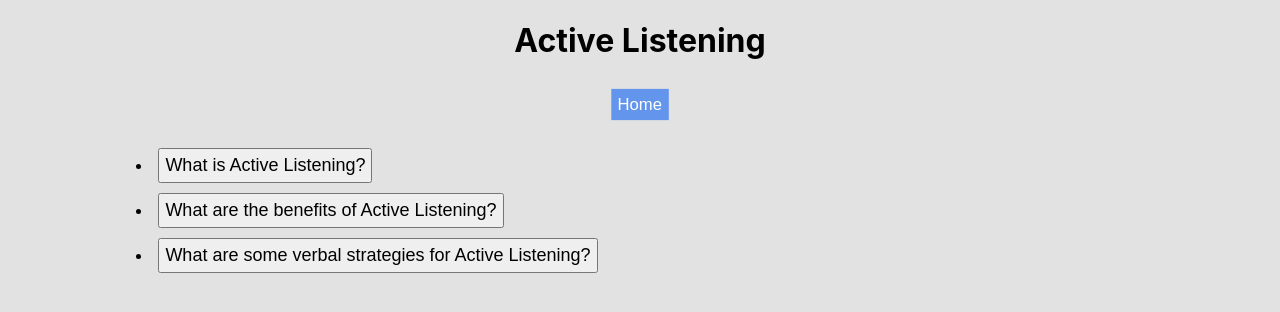
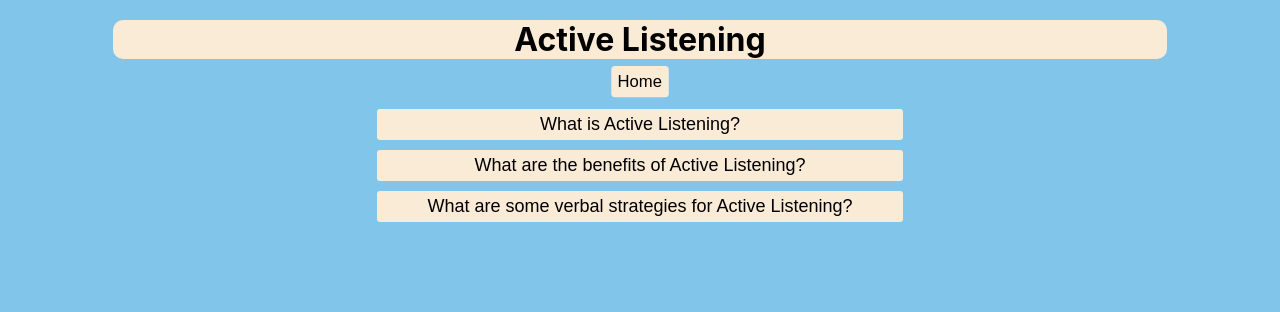
Before and after one commit to JorgePBrown/cceic-i, a React (Create React App) app: page / in a window 1280 px wide. Both pictures are taken after a click on the button "Learn". Shown: the top 312 px of the page. Built offline with nearby package versions, Linux system fonts and the light colour scheme.

Commit message:
implemented feedback given by teacher

```diff
--- a/src/App.css
+++ b/src/App.css
@@ -1,5 +1,5 @@
 body {
-  background-color: rgba(128, 128, 128, 0.226);
+  background-color: rgba(105, 185, 231, 0.829);
 }
 
 .App {
@@ -9,8 +9,30 @@ body {
 }
 
 button {
+  background-color: antiquewhite;
+  border-width: 0;
+  border-radius: 3px;
   padding: 5px;
   margin: 5px;
+}
+
+button:hover {
+  background-color: rgb(202, 193, 181);
+}
+
+.home {
+  text-align: center;
+}
+
+.home > h1 {
+  border-radius: 10px;
+  background-color: antiquewhite;
+  margin: 20px 0px 10px;
+}
+
+.home.button {
+  scale: 125%;
+  margin: 0 10px 10px 10px;
 }
 
 div.module {
@@ -23,41 +45,44 @@ div.module {
   padding-right: 10px;
 }
 
-.module-references {
-  text-align: left;
-}
-.module-references>h3 {
-  margin-top: 2cm;
-  margin-bottom: 0;
+div.ref-list {
+  border-top: 2px solid;
+  margin-top: 20px;
 }
 
-.home.button {
-  scale: 125%;
-  margin: 10px;
-  color: white;
-  background-color: cornflowerblue;
-  border-width: 0;
-}
-
-.mode.picker>button {
-  width: 35%;
-}
-
-.module.list {
-  width: 50%;
+.ref {
   text-align: left;
 }
 
-.module.list>li>button {
+.module.ref > h3 {
+  margin: 10px 0 0;
+}
+
+.mode.picker > button {
+  width: 50%;
+}
+
+.mode.picker > div > button {
+  width: 24.5%;
+  font-size: large;
+}
+
+.list {
+  list-style-type: none;
+  width: 100%;
+  position: relative;
+  text-align: center;
+}
+
+.list > .item > button {
+  width: 50%;
   font-size: large;
 }
 
 button.yes {
   background-color: rgb(61, 180, 61);
-  border-width: 0;
   color: white;
   width: 20%;
-  border-radius: 15px;
 }
 button.yes:hover {
   background-color: rgb(49, 138, 49);
@@ -65,10 +90,8 @@ button.yes:hover {
 
 button.no {
   background-color: rgba(255, 125, 125, 0.767);
-  border-width: 0;
   color: white;
   width: 20%;
-  border-radius: 15px;
 }
 button.no:hover {
   background-color: rgba(189, 91, 91, 0.767);
@@ -88,15 +111,7 @@ button.no:hover {
   padding: 5px;
 }
 
-.help {
-  text-align: left;
-}
-
-.info>.text {
-  text-align: left;
-}
-
-.info>.list {
+.help, .info > .text, .info > .list {
   text-align: left;
 }
 
@@ -120,18 +135,15 @@ button.no:hover {
   border-width: 5px;
 }
 
-.selector>button {
+.selector > button {
   width: 25%;
-  color: steelblue;
-}
-div.home {
-  text-align: center;
 }
 
 div.ref {
-  padding: 10px;
+  padding: 20px;
+  border-bottom: 1px solid;
 }
 
-div.ref>p {
+div.ref > p {
   margin: 0px;
 }
--- a/src/Home.jsx
+++ b/src/Home.jsx
@@ -1,6 +1,12 @@
 import { useState } from "react"
 import ModulePicker from "./ModulePicker"
-import refs from "./references.json"
+import unsortedRefs from "./references.json"
+
+const refs = unsortedRefs.sort(function(a, b){
+    if(a.text < b.text) { return -1; }
+    if(a.text > b.text) { return 1; }
+    return 0;
+})
 
 export default function Home({modules}) {
     const [mode, setMode] = useState(undefined)
@@ -8,10 +14,7 @@ export default function Home({modules}) {
     let content
     if (mode === undefined) {
         content = (
-            <div>
-                <button onClick={() => setMode("ref")}>
-                    References
-                </button>
+            <div className="mode picker">
                 <div>
                     <button onClick={() => setMode("learn")}>
                         Learn
@@ -20,6 +23,9 @@ export default function Home({modules}) {
                         Practice
                     </button>
                 </div>
+                <button onClick={() => setMode("ref")}>
+                    References
+                </button>
             </div>
         )
     } else if (mode === "ref") {
@@ -38,7 +44,7 @@ export default function Home({modules}) {
     } else {
         content = (
             <div>
-                <ModulePicker mode={mode} modules={modules}/>
+                <ModulePicker mode={mode} modules={modules} setMode={setMode}/>
             </div>
         )
     }
--- a/src/LearningModule.jsx
+++ b/src/LearningModule.jsx
@@ -1,5 +1,6 @@
-export default function LearningModule({info}) {
+export default function LearningModule({info, practice}) {
     return (
+        <div>
             <div className="info">
                 {info.map((i, index) => {
                     if (i.type === "text") return <p className="text" key={index}>{i.text}</p>
@@ -18,5 +19,8 @@ export default function LearningModule({info}) {
                     return undefined
                 })}
             </div>
+            <button onClick={practice}>Practice it!</button>
+        </div>
+
     )
 }
--- a/src/Module.jsx
+++ b/src/Module.jsx
@@ -1,12 +1,12 @@
 import LearningModule from "./LearningModule"
 import PracticeModule from "./PracticeModule"
 
-export default function Module({mode, module, nextCallback}) {
+export default function Module({mode, module, setMode, nextCallback}) {
 
     let content
     if (mode === "learn") {
         content = (
-            <LearningModule info={module.info} nextCallback={nextCallback}/>
+            <LearningModule info={module.info} practice={() => setMode("practice & return")}/>
         )
     } else {
         content = (
@@ -21,7 +21,7 @@ export default function Module({mode, module, nextCallback}) {
             </h2>
             {content}
             {module.ref ? (
-                <div className="module-references">
+                <div className="ref-list">
                     <h3>References</h3>
                     {module.ref.map((ref, i) => {
                         return (
--- a/src/ModulePicker.jsx
+++ b/src/ModulePicker.jsx
@@ -2,7 +2,7 @@ import { useState } from "react"
 import Module from "./Module"
 
 
-export default function ModulePicker({mode, modules}) {
+export default function ModulePicker({mode, modules, setMode}) {
 
     const [module, setModule] = useState(undefined)
 
@@ -19,21 +19,26 @@ export default function ModulePicker({mode, modules}) {
     let content
     if (module === undefined) {
         content = (
-            <ul className="module list">
+            <div className="list">
                 {modules.map((mod, index) => {
                     return (
-                        <li key={index}>
-                            <button onClick={() => setModule(index)}>
+                        <li className="item" key={index}>
+                            <button className="item" key={index} onClick={() => setModule(index)}>
                                 {mod.title}
                             </button>
                         </li>
+
                     )
                 })}
-            </ul>
+            </div>
+        )
+    } else if (mode === "practice & return") {
+        content = (
+            <Module mode={"practice"} module={modules[module]} setMode={setMode} nextCallback={() => setMode("learn")}/>
         )
     } else {
         content = (
-            <Module mode={mode} module={modules[module]} nextCallback={next}/>
+            <Module mode={mode} module={modules[module]} setMode={setMode} nextCallback={next}/>
         )
     }
 
--- a/src/PracticeModule.jsx
+++ b/src/PracticeModule.jsx
@@ -36,8 +36,6 @@ export default function PracticeModule({questions, correctCallback}) {
             </div>
         )
     }
-
-    console.log(index)
 
     const question = questions[unanswered[index]]
 
```
Lines whose indentation alone changed are shown as unchanged.
